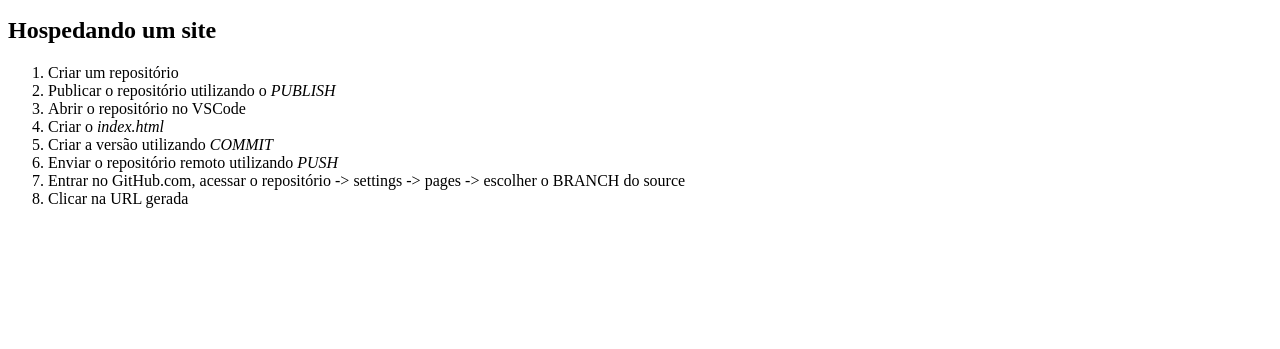
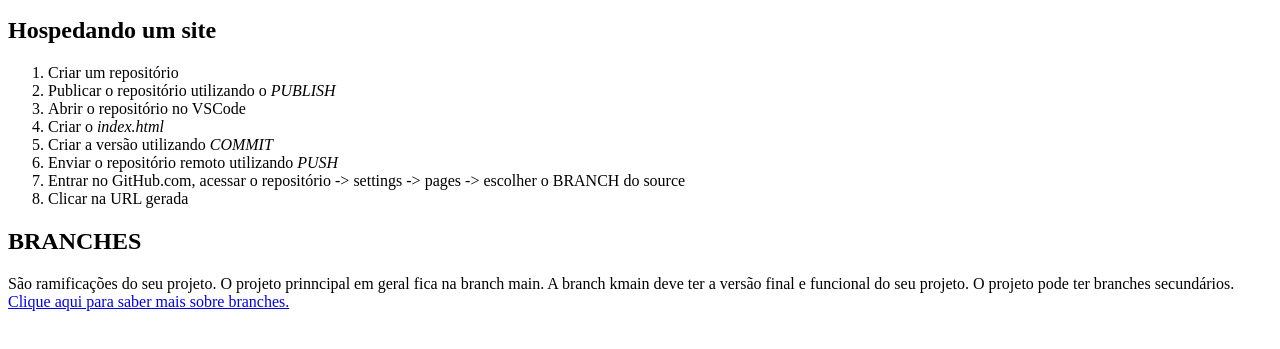
Before and after one commit to BrecailoMatheus/Primeiro_site, a plain HTML site: page index.html in a window 1280 px wide. Shown: the part 87-436 px from the top of the page. Drawn offline with Linux system fonts and the light colour scheme.

Commit message:
versao 1.2

```diff
--- a/index.html
+++ b/index.html
@@ -15,7 +15,12 @@
         <li>Enviar o repositório remoto utilizando <em>PUSH</em></li>
         <li>Entrar no GitHub.com, acessar o repositório -> settings -> pages -> escolher o BRANCH do source</li>
         <li>Clicar na URL gerada</li>
-
     </ol>
+    <h2>BRANCHES</h2>
+    <p>São ramificações do seu projeto.
+        O projeto prinncipal em geral fica na branch main. A branch kmain deve ter a versão final e funcional do seu projeto.
+        O projeto pode ter branches secundários.
+        <a href="secundaria.html">Clique aqui para saber mais sobre branches.</a>
+    </p>
 </body>
 </html>
```
Also changed, not shown: secundaria.html (added, +15 -0 lines).
